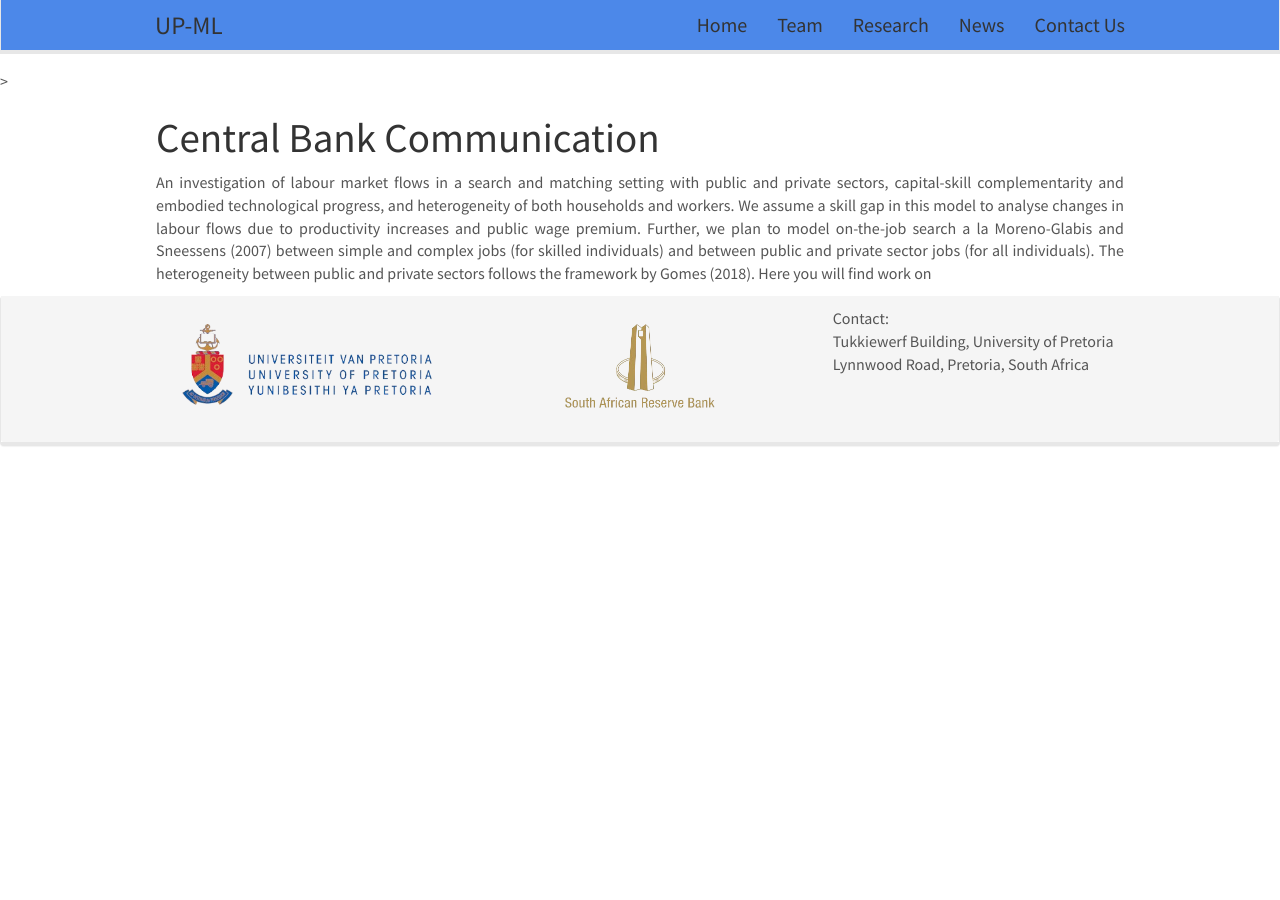
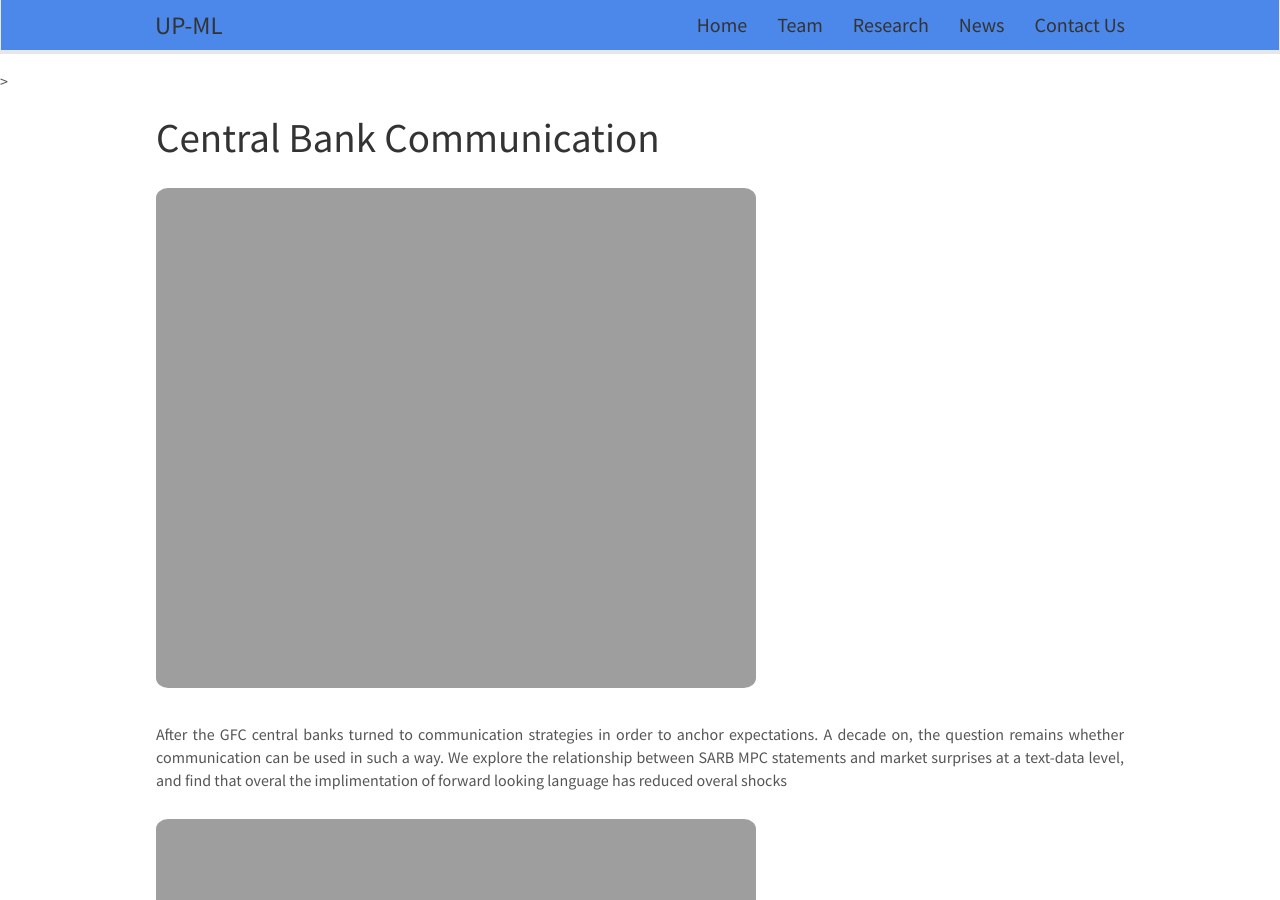
Before and after one commit to upmacrolab/upmacrolab.github.io, a Jekyll site: the page built from _pages/cbcom.md, in a window 1280 px wide and 900 px high. Built offline with Jekyll 4.4.1, drawn with Linux system fonts in a browser that asks for light colours; nearby versions of some CDN libraries.

Commit message:
update with main branch

```diff
--- a/_pages/cbcom.md
+++ b/_pages/cbcom.md
@@ -8,5 +8,12 @@
 
 # Central Bank Communication
 
-<p align="justify"> An investigation of labour market flows in a search and matching setting with public and private sectors, capital-skill complementarity and
-embodied technological progress, and heterogeneity of both households and workers. We assume a skill gap in this model to analyse changes in labour flows due to productivity increases and public wage premium. Further, we plan to model on-the-job search a la Moreno-Glabis and Sneessens (2007) between simple and complex jobs (for skilled individuals) and between public and private sector jobs (for all individuals). The heterogeneity between public and private sectors follows the framework by Gomes (2018). Here you will find work on</p>
+<img src="{{ site.url }}{{ site.baseurl }}/images/pubpic/time_dimension_over_time_guidances.pdf" alt="Conditional forecasting"  width="600" height="500"/>
+
+<p align="justify"> After the GFC central banks turned to communication strategies in order to anchor expectations. A decade on, the question remains whether communication can be used in such a way. We explore the relationship between SARB MPC statements and market surprises at a text-data level, and find that overal the implimentation of forward looking language has reduced overal shocks </p>
+<!-- <a href="https://www.resbank.co.za/content/dam/sarb/publications/working-papers/2024/Can%20monetary%20and%20fiscal%20policy%20account%20for%20South%20Africa%27s%20economic%20stagnation.pdf" target="_blank">SARB Working Paper</a> -->
+
+
+
+<img src="{{ site.url }}{{ site.baseurl }}/images/pubpic/sentiment_time_guidance.pdf" alt="Conditional forecasting"  width="600" height="500"/>
+<img src="{{ site.url }}{{ site.baseurl }}/images/pubpic/sankey_gmm_8_topics.pdf" alt="Conditional forecasting"  width="600" height="500"/>
```
Also changed, not shown: _pages/home.md (+5 -5 lines), 8 other files.
